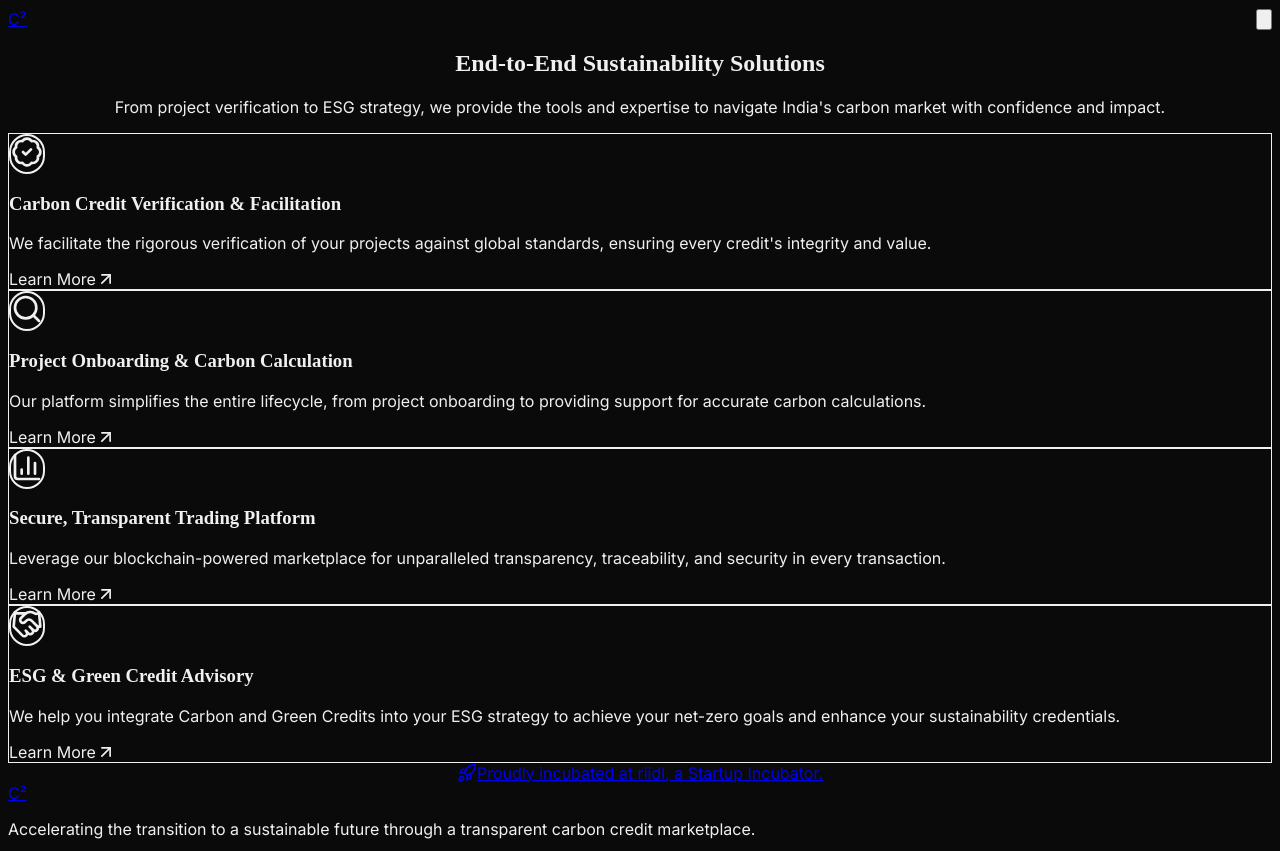
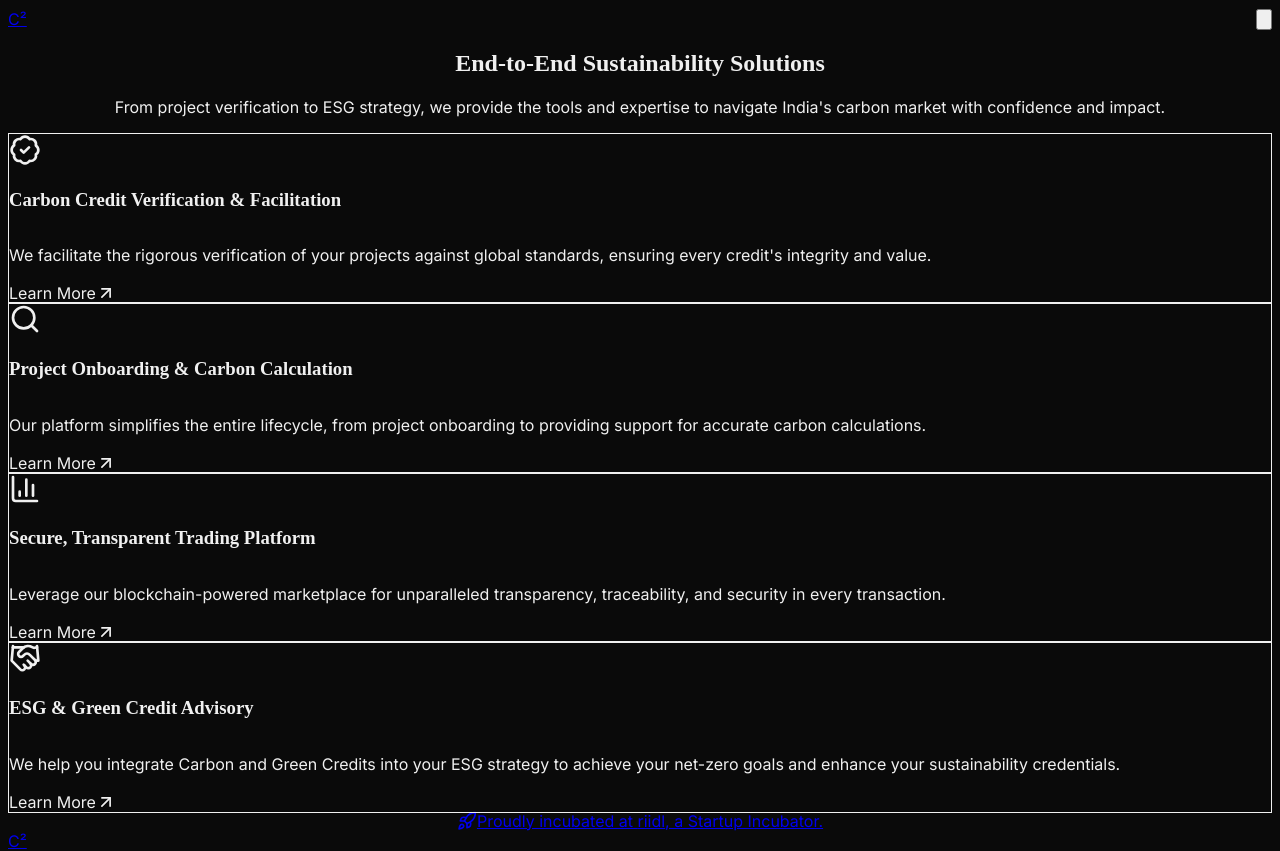
Before and after one commit to itznik/c-square-website, a Next.js app: page /services in a window 1280 px wide. Shown: the top 851 px of the page. Built offline with nearby package versions, Linux system fonts and the light colour scheme.

Commit message:
Update ServiceCard.tsx

```diff
--- a/src/components/ui/ServiceCard.tsx
+++ b/src/components/ui/ServiceCard.tsx
@@ -12,27 +12,27 @@ type ServiceCardProps = {
 export default function ServiceCard({ icon, title, description }: ServiceCardProps) {
   return (
     <motion.div
-      className="relative p-8 bg-white rounded-2xl overflow-hidden shadow-lg border border-gray-200 group"
+      className="relative p-8 bg-white/5 backdrop-blur-lg rounded-2xl overflow-hidden border border-white/10 group h-full flex flex-col"
       initial={{ opacity: 0, y: 50 }}
       whileInView={{ opacity: 1, y: 0 }}
       viewport={{ once: true, amount: 0.5 }}
       transition={{ duration: 0.7, ease: [0.22, 1, 0.36, 1] }}
-      whileHover={{ y: -10, boxShadow: "0 25px 50px -12px rgba(0, 0, 0, 0.25)" }}
+      whileHover={{ y: -8, boxShadow: "0 25px 50px -12px rgba(0, 0, 0, 0.25)" }}
     >
-      {/* Background decorative flare */}
-      <div className="absolute top-0 right-0 -mt-16 -mr-16 w-48 h-48 bg-brand-accent-cream rounded-full opacity-0 group-hover:opacity-30 transition-opacity duration-500"></div>
+      {/* Glowing border effect on hover */}
+      <div className="absolute inset-0 border-2 border-brand-accent rounded-2xl opacity-0 group-hover:opacity-100 transition-opacity duration-300"></div>
 
-      <div className="relative z-10">
-        <div className="inline-block p-4 bg-white border-2 border-brand-accent-cream rounded-full mb-6 shadow-sm">
+      <div className="relative z-10 flex flex-col h-full">
+        <div className="inline-block p-4 bg-white/10 rounded-full mb-6 self-start">
           {icon}
         </div>
-        <h3 className="text-2xl font-bold text-brand-deep-green mb-3" style={{ fontFamily: "'Lora', serif" }}>
+        <h3 className="text-2xl font-bold text-white mb-3" style={{ fontFamily: "'Lora', serif" }}>
           {title}
         </h3>
-        <p className="text-gray-600 leading-relaxed mb-6">
+        <p className="text-brand-light/70 leading-relaxed flex-grow">
           {description}
         </p>
-        <div className="inline-flex items-center font-bold text-brand-olive group-hover:text-brand-deep-green transition-colors">
+        <div className="mt-6 inline-flex items-center font-bold text-brand-accent group-hover:text-white transition-colors">
           Learn More
           <ArrowRight size={20} className="ml-2 -rotate-45 group-hover:rotate-0 transition-transform duration-300" />
         </div>
```
